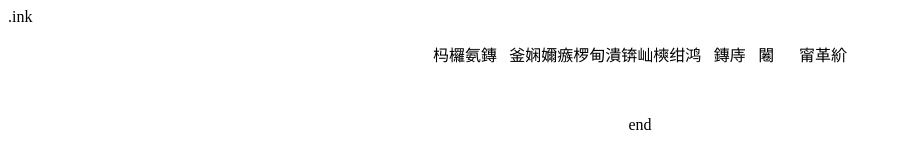
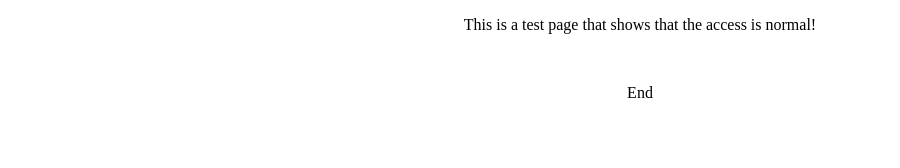
Before and after one commit to hebuda/codes, a plain HTML site: page index.html in a window 1280 px wide. Shown: the whole page, without its empty margins (0-900 px from the left). Drawn offline with Linux system fonts and the light colour scheme.

Commit message:
Update index.html

```diff
--- a/index.html
+++ b/index.html
@@ -1,15 +1,15 @@
-.ink<!DOCTYPE html>
+<!DOCTYPE html>
 
 <html lang="en">
 <head>
     <meta charset="gbk">
-    <title>codes.ihe.ink - 测试</title>
+    <title>codes.ihe.ink - Test</title>
 </head>
 <body>
 	<div align="center">
-		<p>这就是个测试页面，显示说明访问正常！</p>
+		<p>This is a test page that shows that the access is normal!</p>
 		<br>
-		<p>end</p>
+		<p>End</p>
     </div>
 </body>
 </html>
```
